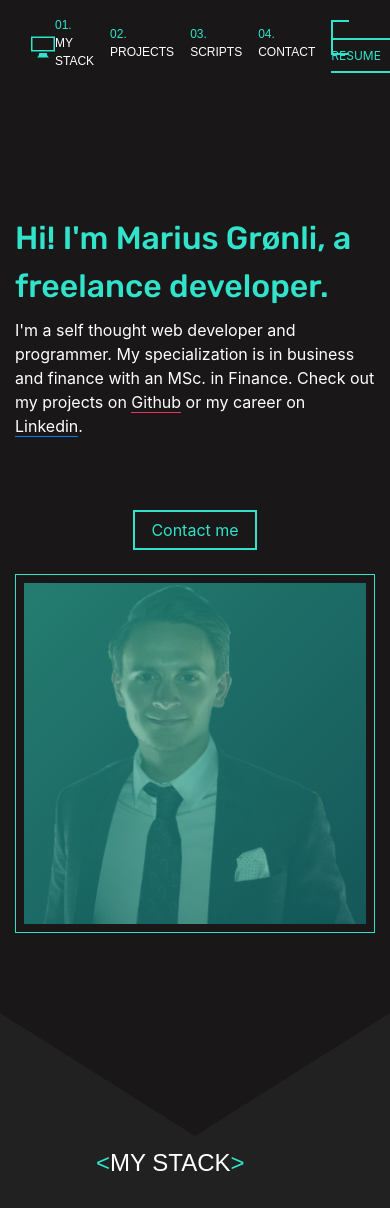
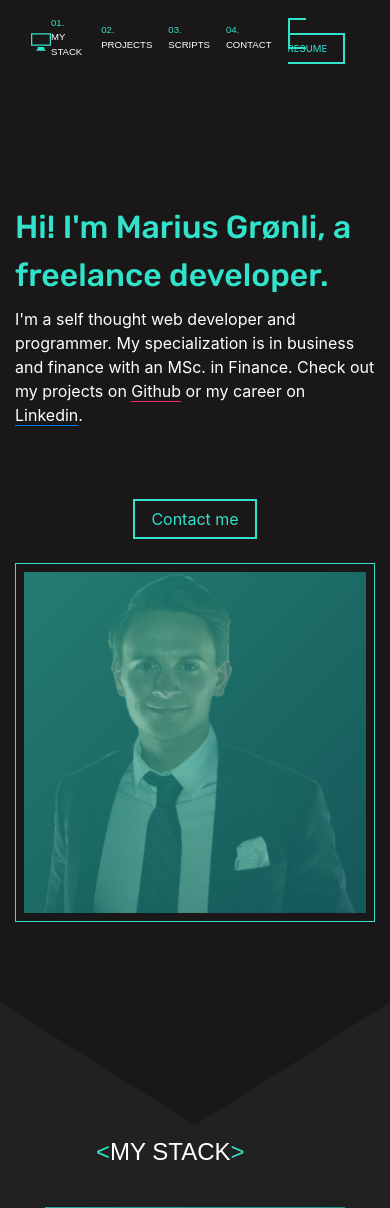
Before and after one commit to mariusgronli/codybymarius, a Django app: template portfolio/templates/portfolio/index.html in a window 390 px wide. Shown: the top 1208 px of the page. Run offline with Django 3.2, Linux system fonts and the light colour scheme; the template is opened without the code that fills it, so the values that code supplies are empty; some web fonts are replaced.

Commit message:
mobile repsonsive

```diff
--- a/portfolio/assets/sass/_components.scss
+++ b/portfolio/assets/sass/_components.scss
@@ -9,8 +9,8 @@
     fill: var(--color-primary);
 
     @include respond(rsmall){
-      width: 3rem;
-      height: 3rem;
+      width: 2.5rem;
+      height: 2.5rem;
     }
   }
 }
--- a/portfolio/assets/sass/_layout.scss
+++ b/portfolio/assets/sass/_layout.scss
@@ -4,6 +4,9 @@
   text-transform: uppercase;
   @include respond(rmedium){
     font-size: 1.5rem;
+  }
+  @include respond(rsmall){
+    font-size: 1.2rem;
   }
 
   display: flex;
```
Also changed, not shown: static/css/style.comp.css (+5 -2 lines), static/css/style.prefix.css (+6 -3 lines), static/css/style.css.
